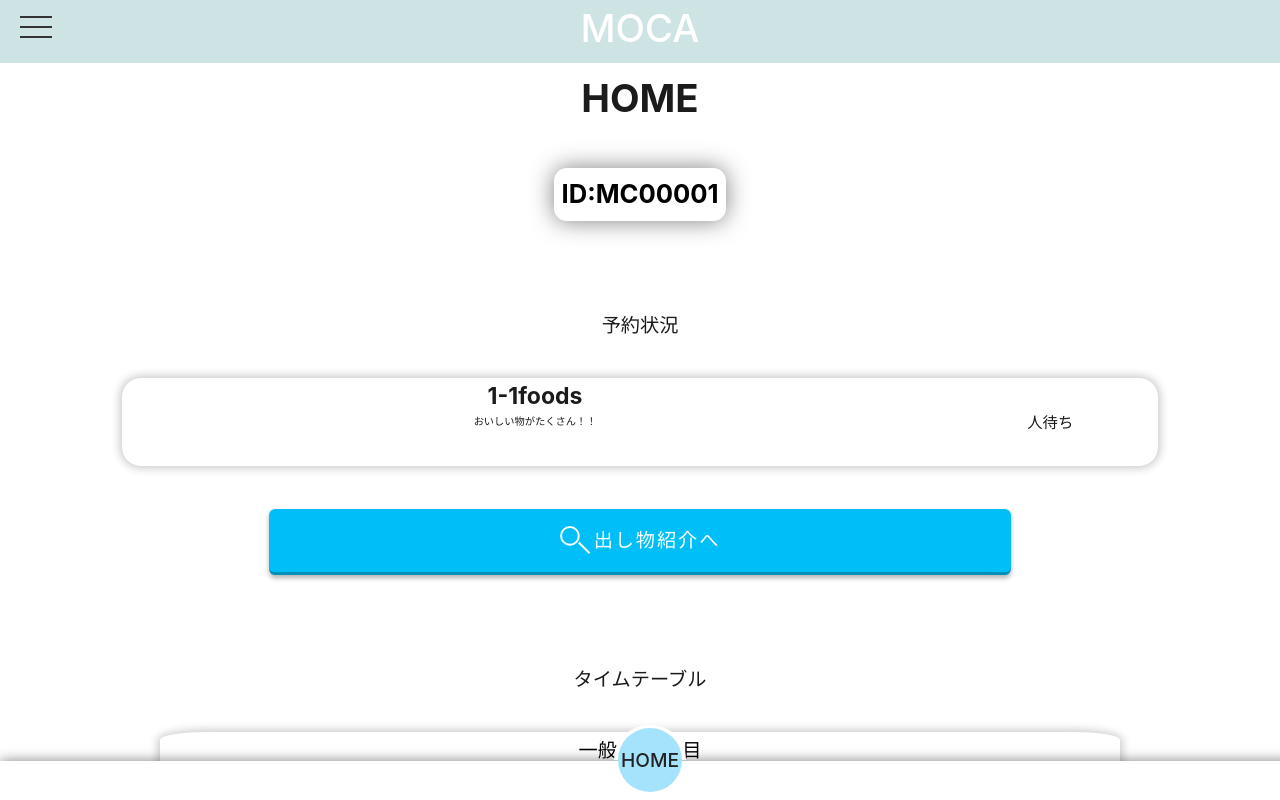
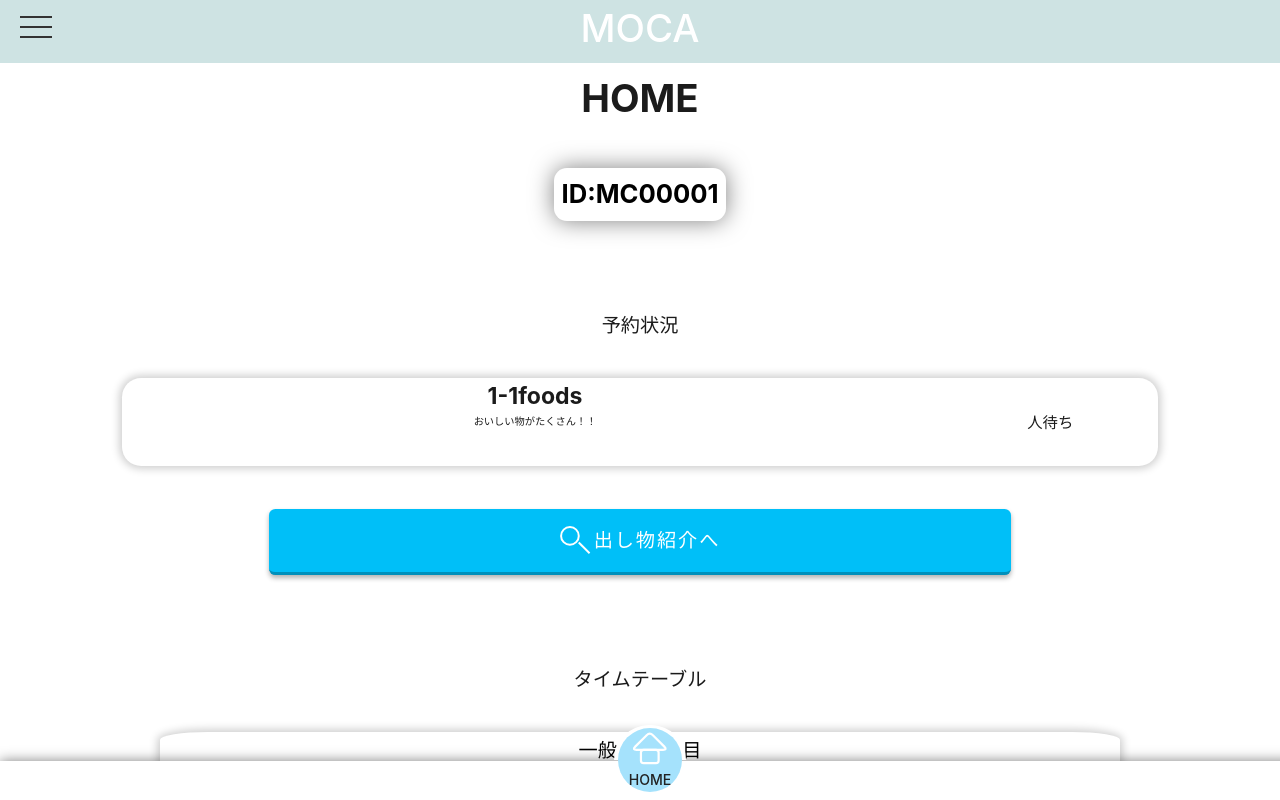
Before and after one commit to TGR-Group/MOCA-customer-frontend, a Vue app: page / in a window 1280 px wide. Shown: the top 800 px of the page. Built offline with nearby package versions, Linux system fonts and the light colour scheme.

Commit message:
⬆️ update フッターのHOMEにアイコン追加

```diff
--- a/src/components/MainFooter.vue
+++ b/src/components/MainFooter.vue
@@ -3,7 +3,7 @@ import router from '../routes';
 <template>
     <div class="Footer">
         <div class="FooterToHomeBg" />
-            <router-link to="/#HOME" class="FooterToHome" >HOME</router-link>
+        <router-link to="/#HOME" class="FooterToHome" style="font-weight: 0; "><img src="/src/assets/home.svg" style="height: 3rem; padding:0; margin:0;" />HOME</router-link>
     </div>
 </template>
 
@@ -29,8 +29,9 @@ import router from '../routes';
 
     .FooterToHome {
         display: flex;
+        flex-flow: column;
         padding: auto;
-        font-size: 1.5rem;
+        font-size: 1.1rem;
         position: fixed;
         bottom: 0.6rem;
         width: 5rem;
```
